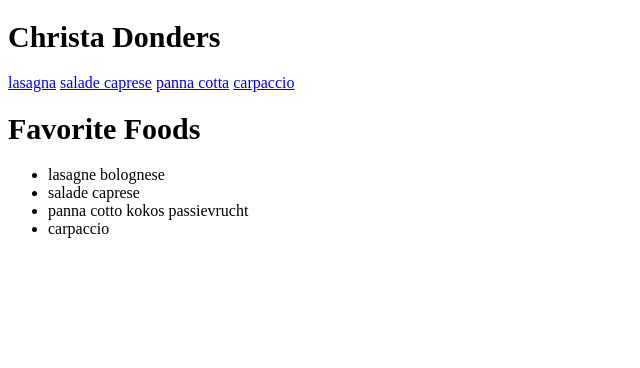
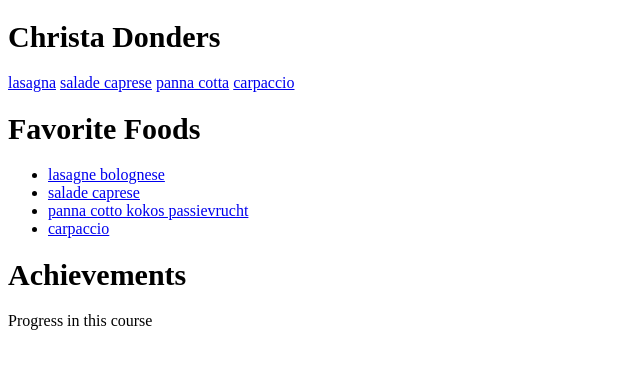
Before and after one commit to Dondersstone/michigan, a plain HTML site: page index.html in a window 1280 px wide. Shown: the whole page, without its empty margins (0-640 px from the left). Drawn offline with Linux system fonts and the light colour scheme.

Commit message:
Update index.html

```diff
--- a/index.html
+++ b/index.html
@@ -20,12 +20,15 @@
 
 <nav>
 	<ul>
-		<li>lasagne bolognese</li>
-		<li>salade caprese</li>
-		<li>panna cotto kokos passievrucht</li>
-		<li>carpaccio</li>
+		<li><a href="lasagne.html">lasagne bolognese</a></li>
+		<li><a href="caprese.html">salade caprese</a></li>
+		<li><a href="panna.html">panna cotto kokos passievrucht</a></li>
+		<li><a href="carpaccio.html">carpaccio</a></li>
 			</ul>
 </nav>
 
+<h1>Achievements</h1>
+
+<p>Progress in this course</p>
 </body>
 </html>
```
